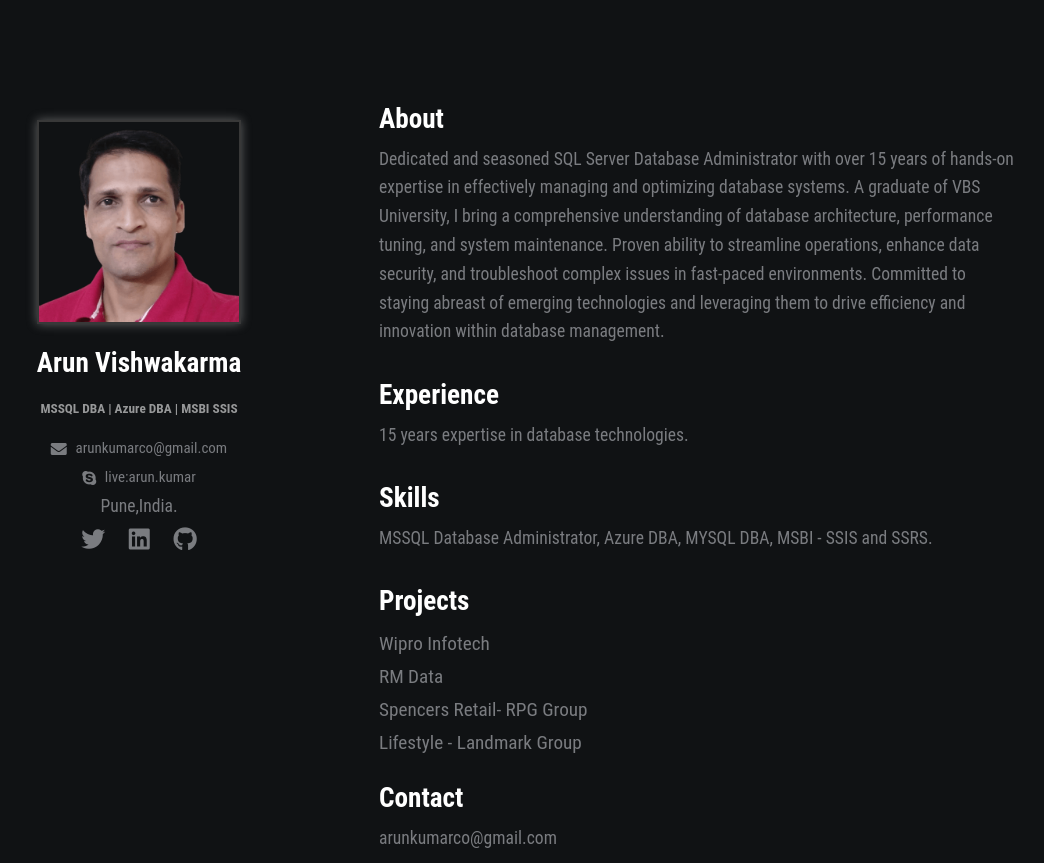
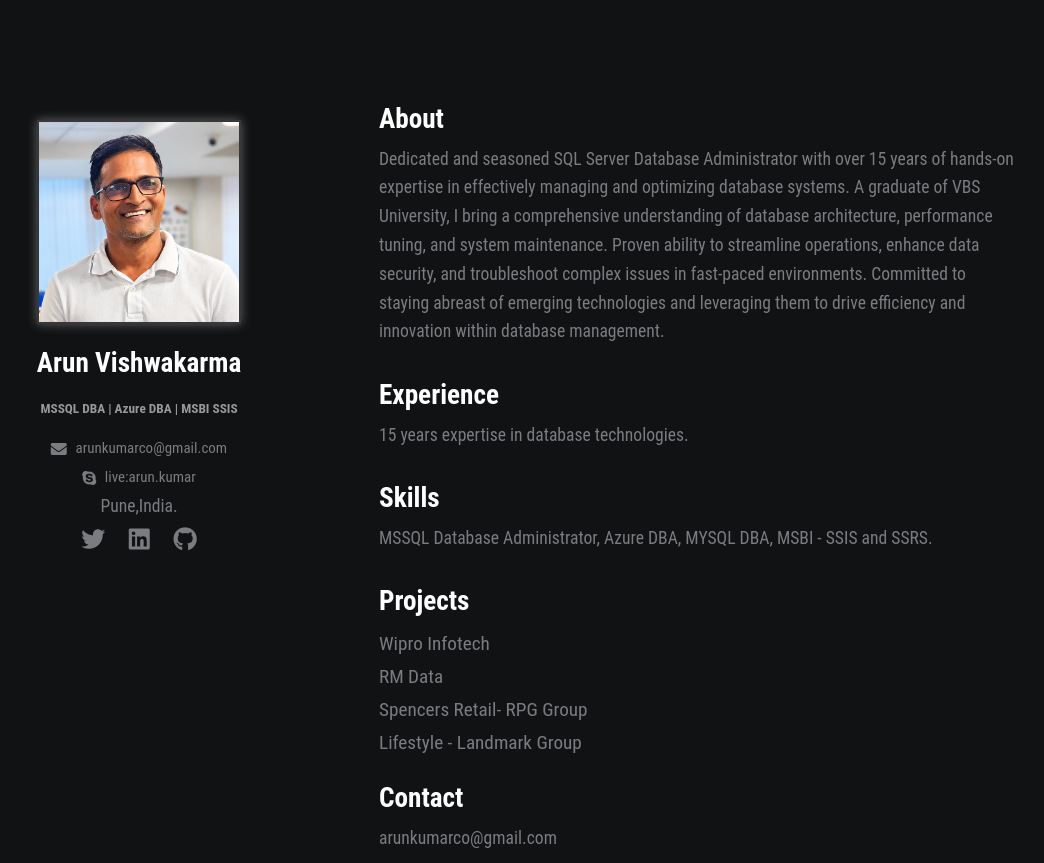
Before and after one commit to arunkumarco/arunkumarco.github.io, a plain HTML site: page index.html in a window 1280 px wide. Shown: the whole page, without its empty margins (101-1145 px from the left). Drawn offline with Linux system fonts and the light colour scheme; a web font is replaced by a local one.

Commit message:
Update logo image source in index.html

```diff
--- a/index.html
+++ b/index.html
@@ -12,7 +12,7 @@
     <div class="grid-2">
         <div class="section-1">
 
-            <div class="logo"><img src="Me_Arun.png" alt="logo"></div>
+            <div class="logo"><img src="file.jpg" alt="logo"></div>
             <h2>Arun Vishwakarma</h2>
             <h5 style="color: #ffffff91;">MSSQL DBA | Azure DBA | MSBI SSIS</h5>
             <div class="contact-info" style="padding-bottom: 10px;">
```
